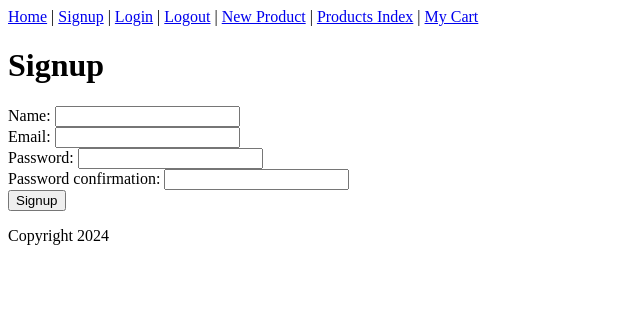
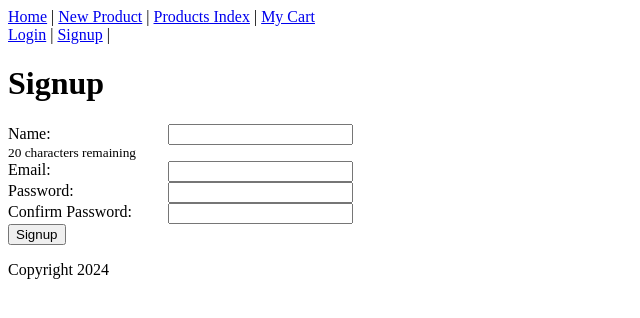
Before and after one commit to waykwo/mini-capstone-frontend, a React (Vite) app: page /signup in a window 1280 px wide. Shown: the top 318 px of the page, without its empty margins (0-640 px from the left). Built offline with nearby package versions, Linux system fonts and the light colour scheme.

Commit message:
Added name countdown and limit, conditional authentication links

```diff
--- a/src/CartedProductsIndex.jsx
+++ b/src/CartedProductsIndex.jsx
@@ -1,9 +1,16 @@
 // This is "My Cart"
 import { useLoaderData, useNavigate } from "react-router-dom";
+import axios from "axios";
 
 export function MyCart() {
   const cartedProducts = useLoaderData();
-  console.log(cartedProducts);
+
+  const checkout = () => {
+    console.log("Checkout");
+    axios.post("http://localhost:3000/orders.json").then(response => {
+      console.log(response.data);
+    })
+  }
 
   return (
     <div>
@@ -16,6 +23,7 @@ export function MyCart() {
           <hr />
         </div>
       ))}
+      <button onClick={checkout}>Checkout</button>
     </div>
   )
 }
--- a/src/Header.jsx
+++ b/src/Header.jsx
@@ -2,16 +2,32 @@ import { Link } from "react-router-dom";
 import { LogoutLink } from "./LogoutLink";
 
 export function Header() {
+  let authenticationLinks;
+  if (localStorage.jwt === undefined) {
+    console.log("Logged out");
+    authenticationLinks = (
+      <>
+        <Link to="/login">Login</Link> |&nbsp;
+        <Link to="/signup">Signup</Link> |&nbsp;
+      </>
+    )
+  } else {
+    console.log("Logged in");
+    authenticationLinks = (
+      <LogoutLink />
+    )
+   };
+
   return (
     <header>
       <nav>
-        <a href="/">Home</a> |&nbsp;
-        <Link to="/signup">Signup</Link> |&nbsp;
-        <Link to="/login">Login</Link> |&nbsp;
-        <Link to={LogoutLink}>Logout</Link> |&nbsp;
+        <Link to="/">Home</Link> |&nbsp;
         <Link to="/new">New Product</Link> |&nbsp;
         <Link to="/products">Products Index</Link> |&nbsp;
         <Link to="/my_cart">My Cart</Link>&nbsp;
+        <div>
+          {authenticationLinks}
+        </div>
       </nav>
     </header>
   )
--- a/src/SignupPage.jsx
+++ b/src/SignupPage.jsx
@@ -3,6 +3,7 @@ import { useState } from "react";
 
 export function SignupPage() {
   const [errors, setErrors] = useState([]);
+  const [name, setName] = useState("");
 
   const handleSubmit = (event) => {
     event.preventDefault();
@@ -30,17 +31,30 @@ export function SignupPage() {
         ))}
       </ul>
       <form onSubmit={handleSubmit}>
-        <div>
-          Name: <input name="name" type="text" />
+        <div className="input_text">
+          <label htmlFor="name">Name: </label>
+          <input
+            name="name"
+            type="text"
+            value={name}
+            maxLength={20}
+            onChange={(event) => setName(event.target.value)}
+          />
+        </div>
+        <div className="input_text">
+          <small>{20 - name.length} characters remaining</small>
         </div>
         <div>
-          Email: <input name="email" type="email" />
+          <label htmlFor="email">Email: </label>
+          <input name="email" type="email" />
         </div>
         <div>
-          Password: <input name="password" type="password" />
+          <label htmlFor="password">Password: </label>
+          <input name="password" type="password" />
         </div>
         <div>
-          Password confirmation: <input name="password_confirmation" type="password" />
+          <label htmlFor="password_confirmation">Confirm Password: </label>
+          <input name="password_confirmation" type="password" />
         </div>
         <button type="submit">Signup</button>
       </form>
--- a/src/index.css
+++ b/src/index.css
@@ -5,6 +5,19 @@ html {
 img {
   max-width: 500px;
 }
+
+label {
+  float: left;
+  width: 10em;
+}
+
+.input_text {
+  clear: left;
+  display: flex;
+  align-items: center;
+}
+
+
 
 /* :root {
   font-family: Inter, system-ui, Avenir, Helvetica, Arial, sans-serif;
```
